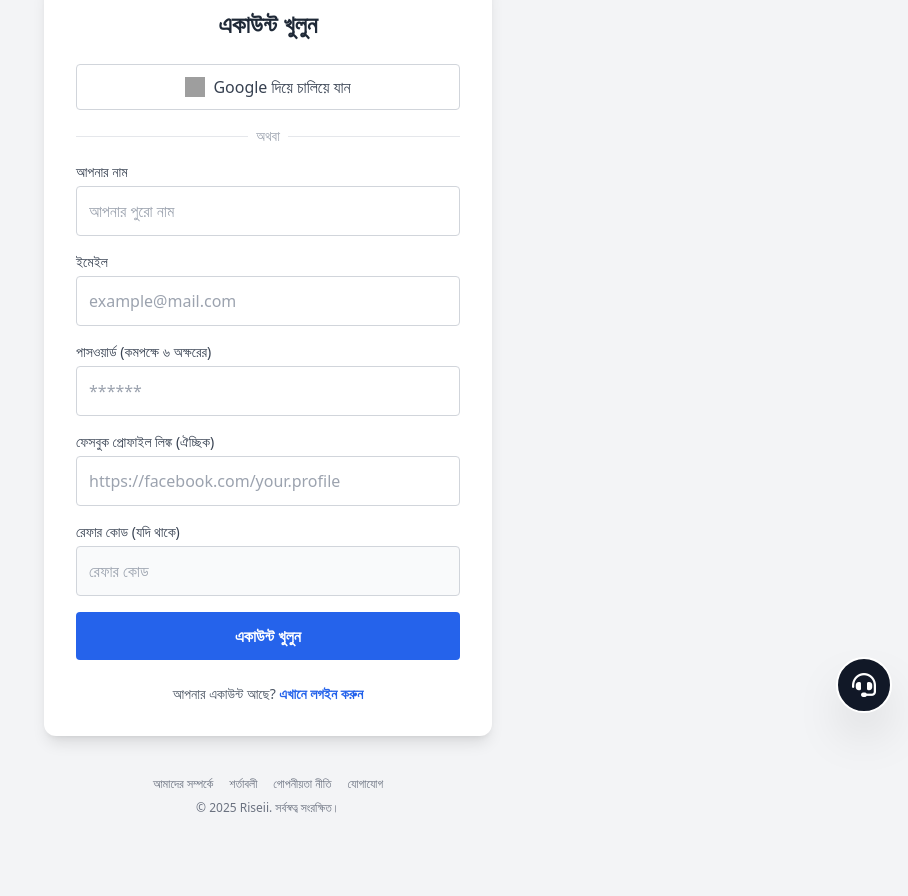
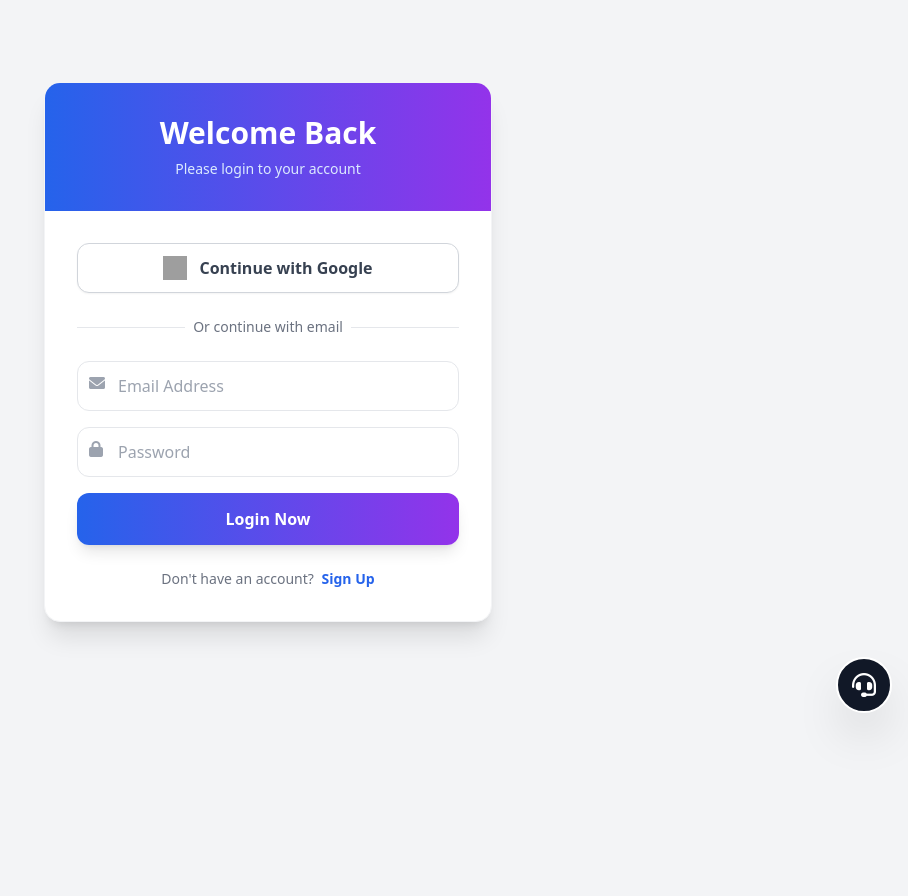
Before and after one commit to uto24/Riseii2, a Flask app: page /auth in a window 1280 px wide. Shown: the whole page, without its empty margins (372-1280 px from the left). After the commit the page ends 711 px from the top, so only its background shows below. Run offline with Flask 3, Linux system fonts and the light colour scheme; some libraries are stand-ins or nearby versions; grey boxes are pictures that could not be loaded.

Commit message:
Update auth.html

```diff
--- a/templates/auth.html
+++ b/templates/auth.html
@@ -1,78 +1,80 @@
 {% extends "base.html" %}
 
 {% block content %}
-<div class="min-h-screen flex flex-col justify-center items-center -mt-10">
+<div class="min-h-screen flex items-center justify-center -mt-16 px-4">
 
-    <!-- Auth Card -->
-    <div class="bg-white p-8 rounded-xl shadow-lg w-full max-w-md">
-        <h2 id="form-title" class="text-2xl font-bold text-center text-gray-800 mb-6">একাউন্ট খুলুন</h2>
+    <div class="w-full max-w-md bg-white rounded-2xl shadow-xl overflow-hidden border border-gray-100">
 
-        <!-- Google Login Button -->
-        <button onclick="handleGoogleAuth()" class="w-full border border-gray-300 bg-white hover:bg-gray-50 text-gray-700 font-medium py-2.5 rounded flex items-center justify-center gap-2 mb-4 transition">
-            <img src="https://www.svgrepo.com/show/475656/google-color.svg" class="w-5 h-5" alt="google">
-            Google দিয়ে চালিয়ে যান
+        <!-- Header Section -->
+        <div class="bg-gradient-to-r from-blue-600 to-purple-600 p-8 text-center text-white">
+            <h2 id="form-title" class="text-3xl font-bold mb-2">Welcome Back</h2>
+            <p class="text-blue-100 text-sm">Please login to your account</p>
+        </div>
+
+        <div class="p-8">
+            <!-- Google Button -->
+            <button onclick="handleGoogleAuth()" type="button" class="w-full flex items-center justify-center gap-3 bg-white border border-gray-300 hover:bg-gray-50 text-gray-700 font-bold py-3 px-4 rounded-xl transition duration-300 shadow-sm group">
+                <img src="https://www.svgrepo.com/show/475656/google-color.svg" class="w-6 h-6 group-hover:scale-110 transition" alt="Google">
+                <span>Continue with Google</span>
             </button>
 
-        <div class="flex items-center gap-2 mb-4">
-            <div class="h-px w-full bg-gray-200"></div>
-            <span class="text-gray-400 text-sm">অথবা</span>
-            <div class="h-px w-full bg-gray-200"></div>
+            <div class="relative my-6">
+                <div class="absolute inset-0 flex items-center">
+                    <div class="w-full border-t border-gray-200"></div>
+                </div>
+                <div class="relative flex justify-center text-sm">
+                    <span class="px-2 bg-white text-gray-500">Or continue with email</span>
+                </div>
             </div>
 
+            <!-- Form -->
             <div id="auth-form" class="space-y-4">
-            <!-- Name Field (Only for Signup) -->
-            <div id="name-field">
-                <label class="block text-sm font-medium text-gray-700 mb-1">আপনার নাম</label>
-                <input type="text" id="name" placeholder="আপনার পুরো নাম" class="w-full p-3 border border-gray-300 rounded focus:ring-2 focus:ring-blue-500 outline-none">
+
+                <!-- Signup Fields (Hidden by Default) -->
+                <div id="signup-fields" class="hidden space-y-4">
+                    <div class="relative">
+                        <i class="fas fa-user absolute left-3 top-3.5 text-gray-400"></i>
+                        <input type="text" id="name" placeholder="Full Name" class="w-full pl-10 pr-4 py-3 border border-gray-200 rounded-xl focus:ring-2 focus:ring-blue-500 focus:border-transparent outline-none transition">
                     </div>
 
-            <!-- Email -->
-            <div>
-                <label class="block text-sm font-medium text-gray-700 mb-1">ইমেইল</label>
-                <input type="email" id="email" placeholder="example@mail.com" class="w-full p-3 border border-gray-300 rounded focus:ring-2 focus:ring-blue-500 outline-none">
+                    <div class="relative">
+                        <i class="fab fa-facebook absolute left-3 top-3.5 text-gray-400"></i>
+                        <input type="url" id="fb_link" placeholder="Facebook Profile Link (Optional)" class="w-full pl-10 pr-4 py-3 border border-gray-200 rounded-xl focus:ring-2 focus:ring-blue-500 focus:border-transparent outline-none transition">
                     </div>
 
-            <!-- Password -->
-            <div>
-                <label class="block text-sm font-medium text-gray-700 mb-1">পাসওয়ার্ড (কমপক্ষে ৬ অক্ষরের)</label>
-                <input type="password" id="password" placeholder="******" class="w-full p-3 border border-gray-300 rounded focus:ring-2 focus:ring-blue-500 outline-none">
+                    <div class="relative">
+                        <i class="fas fa-gift absolute left-3 top-3.5 text-gray-400"></i>
+                        <input type="text" id="ref_code_input" placeholder="Referral Code (Optional)" class="w-full pl-10 pr-4 py-3 border border-gray-200 bg-gray-50 rounded-xl focus:ring-2 focus:ring-blue-500 outline-none transition">
+                    </div>
                 </div>
 
-            <!-- FB Link (Only for Signup) -->
-            <div id="fb-field">
-                <label class="block text-sm font-medium text-gray-700 mb-1">ফেসবুক প্রোফাইল লিঙ্ক (ঐচ্ছিক)</label>
-                <input type="url" id="fb_link" placeholder="https://facebook.com/your.profile" class="w-full p-3 border border-gray-300 rounded focus:ring-2 focus:ring-blue-500 outline-none">
+                <!-- Common Fields -->
+                <div class="relative">
+                    <i class="fas fa-envelope absolute left-3 top-3.5 text-gray-400"></i>
+                    <input type="email" id="email" placeholder="Email Address" class="w-full pl-10 pr-4 py-3 border border-gray-200 rounded-xl focus:ring-2 focus:ring-blue-500 focus:border-transparent outline-none transition">
                 </div>
 
-            <!-- Referral Code -->
-            <div id="ref-field">
-                <label class="block text-sm font-medium text-gray-700 mb-1">রেফার কোড (যদি থাকে)</label>
-                <input type="text" id="ref_code_input" placeholder="রেফার কোড" class="w-full p-3 border border-gray-300 rounded focus:ring-2 focus:ring-blue-500 outline-none bg-gray-50">
+                <div class="relative">
+                    <i class="fas fa-lock absolute left-3 top-3.5 text-gray-400"></i>
+                    <input type="password" id="password" placeholder="Password" class="w-full pl-10 pr-4 py-3 border border-gray-200 rounded-xl focus:ring-2 focus:ring-blue-500 focus:border-transparent outline-none transition">
                 </div>
 
-            <!-- Action Button -->
-            <button id="submit-btn" onclick="handleAuth()" class="w-full bg-blue-600 text-white font-bold py-3 rounded hover:bg-blue-700 transition">একাউন্ট খুলুন</button>
+                <!-- Submit Button -->
+                <button id="submit-btn" onclick="handleAuth()" class="w-full bg-gradient-to-r from-blue-600 to-purple-600 text-white font-bold py-3.5 rounded-xl hover:opacity-90 transition transform active:scale-95 shadow-lg">
+                    Login Now
+                </button>
             </div>
 
-        <p id="status" class="text-center text-red-500 mt-4 text-sm font-medium"></p>
+            <!-- Error Message -->
+            <p id="status" class="text-center text-red-500 mt-4 text-sm font-medium animate-pulse"></p>
 
-        <!-- Toggle Login/Signup -->
-        <p class="text-center text-sm text-gray-600 mt-6">
-            <span id="toggle-text">আপনার একাউন্ট আছে?</span>
-            <button onclick="toggleMode()" class="text-blue-600 font-bold hover:underline">এখানে লগইন করুন</button>
+            <!-- Toggle Link -->
+            <p class="text-center text-sm text-gray-500 mt-6">
+                <span id="toggle-text">Don't have an account?</span>
+                <button onclick="toggleMode()" class="text-blue-600 font-bold hover:underline ml-1">Sign Up</button>
             </p>
         </div>
-
-    <!-- Footer -->
-    <footer class="mt-10 text-center text-gray-500 text-xs space-y-2">
-        <div class="flex justify-center space-x-4">
-            <a href="#" class="hover:text-gray-800">আমাদের সম্পর্কে</a>
-            <a href="#" class="hover:text-gray-800">শর্তাবলী</a>
-            <a href="#" class="hover:text-gray-800">গোপনীয়তা নীতি</a>
-            <a href="#" class="hover:text-gray-800">যোগাযোগ</a>
     </div>
-        <p>&copy; 2025 Riseii. সর্বস্বত্ব সংরক্ষিত।</p>
-    </footer>
 </div>
 
 <!-- Firebase SDK -->
@@ -85,7 +87,7 @@
     const auth = firebase.auth();
     const googleProvider = new firebase.auth.GoogleAuthProvider();
 
-    let isSignup = true;
+    let isSignup = false; // Default Login Mode
 
     // Check URL for Referral Code
     const urlParams = new URLSearchParams(window.location.search);
@@ -93,34 +95,33 @@
     if (refParam) {
         document.getElementById('ref_code_input').value = refParam;
         localStorage.setItem('referral_code', refParam);
+        // If ref link used, auto switch to signup
+        toggleMode();
     }
 
     function toggleMode() {
         isSignup = !isSignup;
-        const nameField = document.getElementById('name-field');
-        const fbField = document.getElementById('fb-field');
-        const refField = document.getElementById('ref-field');
+        const signupFields = document.getElementById('signup-fields');
         const title = document.getElementById('form-title');
         const btn = document.getElementById('submit-btn');
         const toggleText = document.getElementById('toggle-text');
         const toggleBtn = toggleText.nextElementSibling;
+        const subTitle = title.nextElementSibling;
 
         if (isSignup) {
-            nameField.style.display = 'block';
-            fbField.style.display = 'block';
-            refField.style.display = 'block';
-            title.innerText = "একাউন্ট খুলুন";
-            btn.innerText = "একাউন্ট খুলুন";
-            toggleText.innerText = "আপনার একাউন্ট আছে?";
-            toggleBtn.innerText = "এখানে লগইন করুন";
+            signupFields.classList.remove('hidden');
+            title.innerText = "Create Account";
+            subTitle.innerText = "Join us and start earning";
+            btn.innerText = "Sign Up";
+            toggleText.innerText = "Already have an account?";
+            toggleBtn.innerText = "Login";
         } else {
-            nameField.style.display = 'none';
-            fbField.style.display = 'none';
-            refField.style.display = 'none';
-            title.innerText = "লগইন করুন";
-            btn.innerText = "লগইন করুন";
-            toggleText.innerText = "একাউন্ট নেই?";
-            toggleBtn.innerText = "নতুন একাউন্ট খুলুন";
+            signupFields.classList.add('hidden');
+            title.innerText = "Welcome Back";
+            subTitle.innerText = "Please login to your account";
+            btn.innerText = "Login Now";
+            toggleText.innerText = "Don't have an account?";
+            toggleBtn.innerText = "Sign Up";
         }
     }
 
@@ -140,7 +141,10 @@
         });
 
         const data = await res.json();
-        if(data.status === 'success') {
+
+        if(res.status === 403) {
+            document.getElementById('status').innerText = data.message; // Show Ban Message
+        } else if(data.status === 'success') {
             window.location.href = '/dashboard';
         } else {
             document.getElementById('status').innerText = "Server Error: " + data.message;
@@ -154,16 +158,17 @@
         const fbLink = document.getElementById('fb_link').value;
         const status = document.getElementById('status');
 
-        if(!email || !pass) { status.innerText = "ইমেইল এবং পাসওয়ার্ড দিন"; return; }
-        if(isSignup && !name) { status.innerText = "আপনার নাম লিখুন"; return; }
+        if(!email || !pass) { status.innerText = "Please fill in all fields"; return; }
+        if(isSignup && !name) { status.innerText = "Please enter your name"; return; }
 
         status.innerText = "Processing...";
+        status.classList.remove('text-red-500');
+        status.classList.add('text-blue-500');
 
         try {
             let userCred;
             if(isSignup) {
                 userCred = await auth.createUserWithEmailAndPassword(email, pass);
-                // Send extra data (Name, FB Link)
                 await sendToServer(await userCred.user.getIdToken(), {
                     name: name,
                     fb_link: fbLink
@@ -173,11 +178,22 @@
                 await sendToServer(await userCred.user.getIdToken());
             }
         } catch(error) {
+            status.classList.remove('text-blue-500');
+            status.classList.add('text-red-500');
+            if (error.code === 'auth/email-already-in-use') {
+                status.innerText = "Email already registered. Please Login.";
+            } else if (error.code === 'auth/wrong-password') {
+                status.innerText = "Incorrect Password.";
+            } else {
                 status.innerText = error.message;
+            }
         }
     }
 
     async function handleGoogleAuth() {
+        const status = document.getElementById('status');
+        status.innerText = "Connecting to Google...";
+
         try {
             const result = await auth.signInWithPopup(googleProvider);
             // For Google, name comes from profile
@@ -186,7 +202,15 @@
                 fb_link: ""
             });
         } catch (error) {
-            document.getElementById('status').innerText = error.message;
+            status.classList.add('text-red-500');
+            console.error("Google Auth Error:", error);
+            if (error.code === 'auth/unauthorized-domain') {
+                status.innerText = "Error: Domain not authorized in Firebase Console.";
+            } else if (error.code === 'auth/popup-closed-by-user') {
+                status.innerText = "Login cancelled by user.";
+            } else {
+                status.innerText = error.message;
+            }
         }
     }
 </script>
```
Lines whose indentation alone changed are shown as unchanged.
